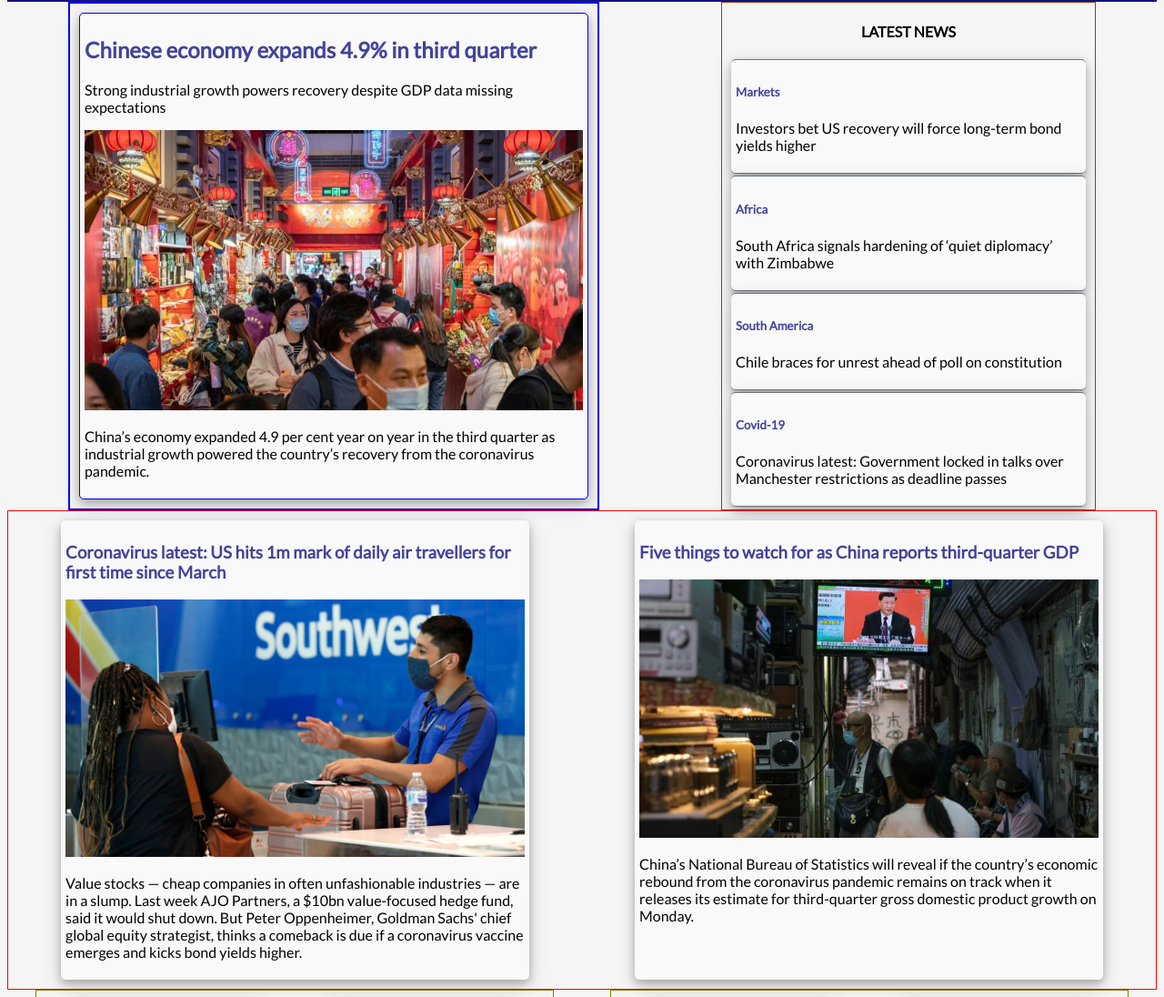
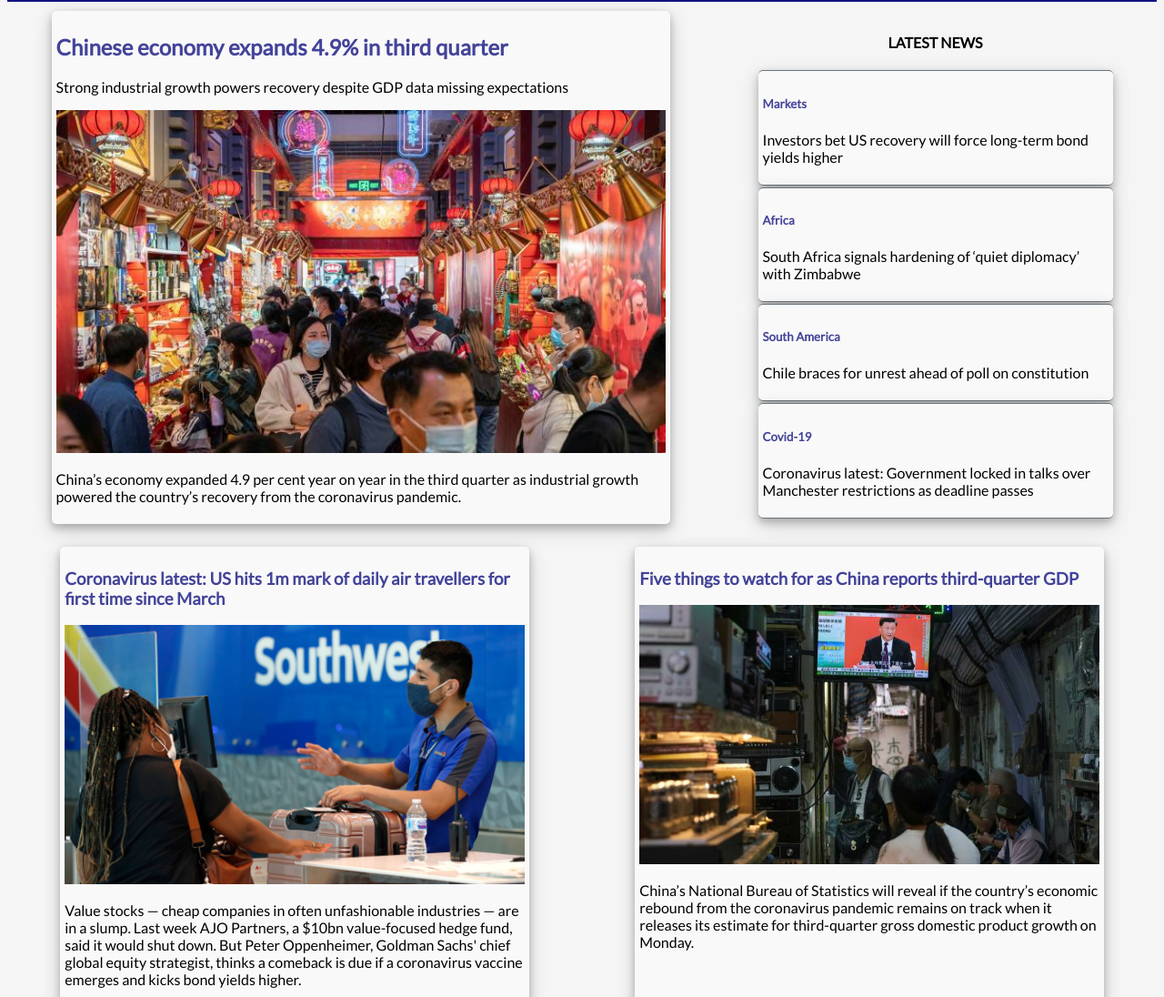
Before and after one commit to vicente-jukic/vnj-news, a plain HTML site: page index.html in a window 1280 px wide. Shown: the part 148-1244 px from the top of the page at 91% size. Drawn offline with Linux system fonts and the light colour scheme.

Commit message:
Deleted borders

```diff
--- a/css/header.css
+++ b/css/header.css
@@ -63,5 +63,6 @@ header {
 }
 
 .log-regis button:hover {
-    background-color: cadetblue;
+    background-color: #007b;
+    color: #fff;
 }
--- a/css/main-body.css
+++ b/css/main-body.css
@@ -22,19 +22,19 @@
     flex-wrap: wrap;
     align-content: space-around;
     justify-content: space-around;
+    margin-bottom: 5px;
 
 }
 
 .main-news {
-    max-width: 580px;
-    border: blue solid 2px;
+    max-width: 700px;
+    min-width: 580px;
 }
 
 .row-news {
     display: flex;
     flex-direction: column;
     justify-content: center;
-    border: saddlebrown solid 1px;
     margin-top: 0;
     min-width: 357.2px;
     max-width: 410px;
@@ -49,7 +49,6 @@
 .secondary-news {
     display: flex;
     flex-direction: row;
-    border: red solid 1px;
     flex-wrap: wrap;
     justify-content: space-around;
 }
@@ -66,9 +65,7 @@
     flex-direction: row;
     flex-wrap: wrap;
     justify-content: space-around;
-    border: olive solid 1px;
     min-width: 45%;
-
 }
 
 .box-1 , .box-2 , .box-3, .box-4 {
@@ -82,13 +79,12 @@
 
 .box-1 {
     padding-bottom:  5px;
-    border: blue solid 1px;
-
 }
 
 .box-2{
     width: 40%;
     min-width: 33px;
+    max-width: 700px;
 }
 
 .box-3 {
@@ -101,28 +97,13 @@
 
 .box-4 {
     max-width: 200px;
-
-
 }
 
 .box-4:hover {
     background-color: #d3d3d3;
 }
 
-/*
-@media only screen and (min-width: 500px) {
-    .box-1 {
-        width: 65%;
-
-    }
-    .row-news {
-        width: 30%;
-        max-width: 1000px;
-    }
-}
-*/
-
-@media only screen and (max-width: 1023px) {
+@media only screen and (max-width: 1024px) {
     .main-news , .row-news {
         max-width: 800px;
     }
```
